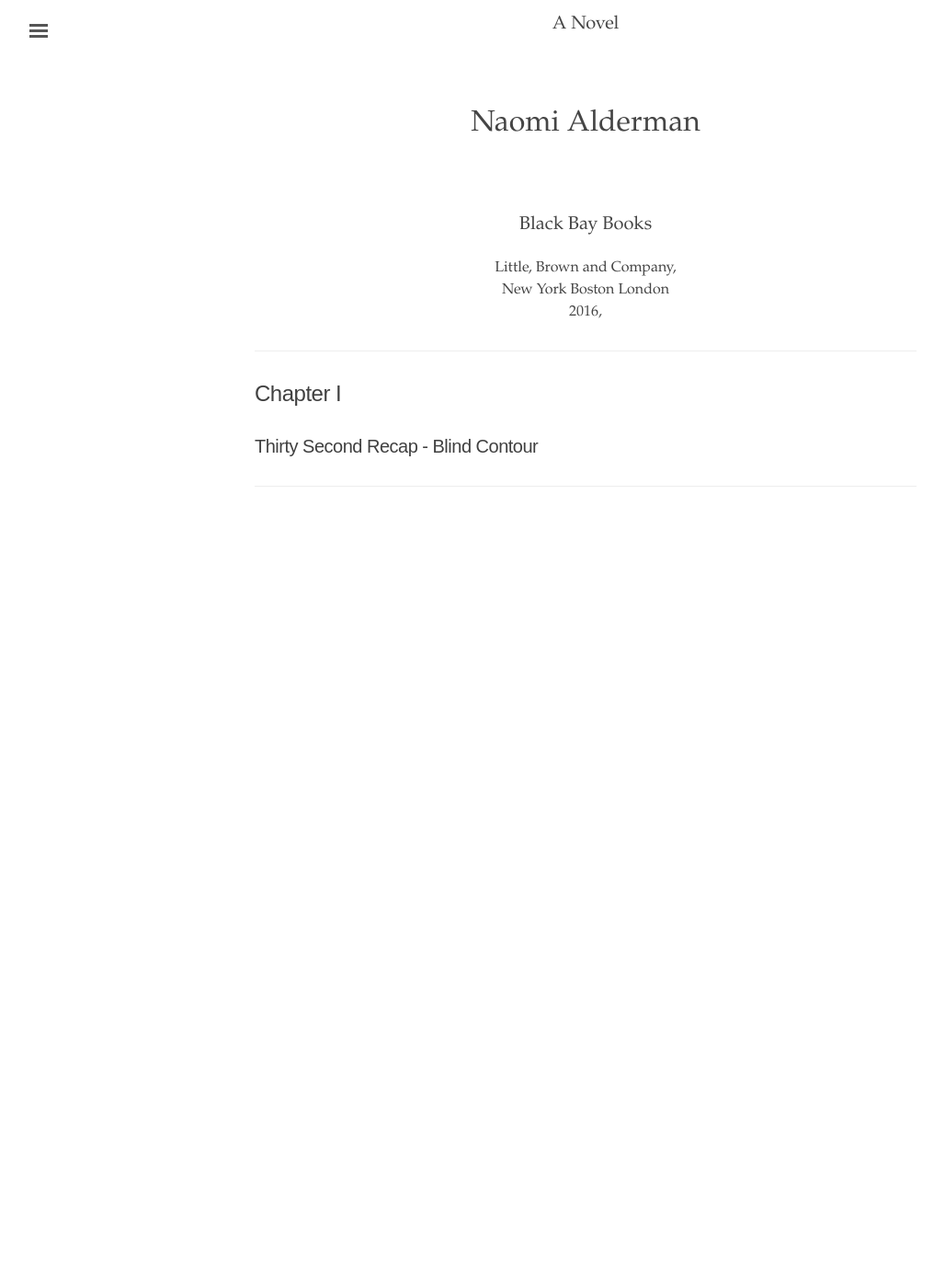
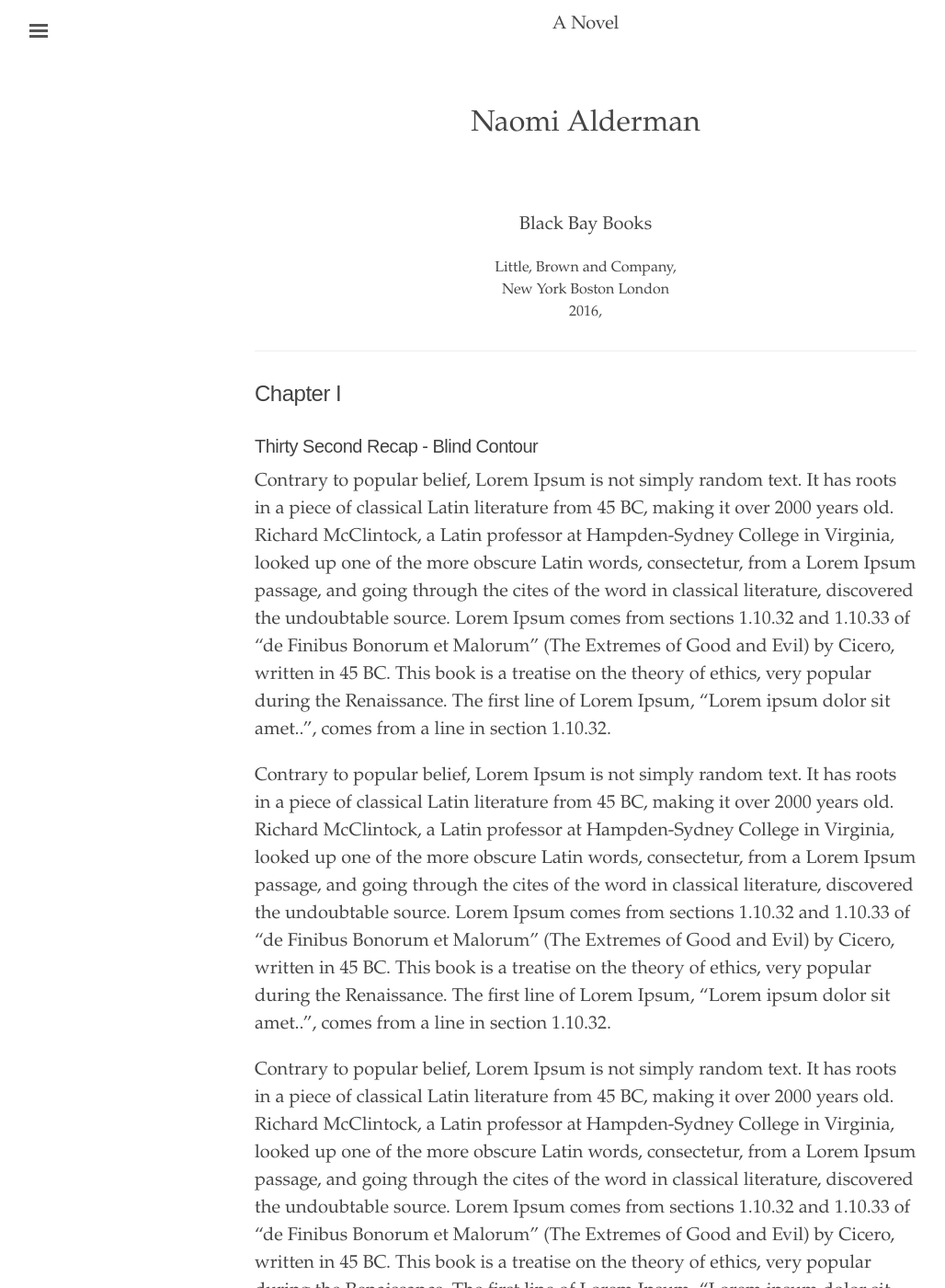
Before and after one commit to yngtodd/sketchbook, a Jekyll site: the page built from contents/thepower.md, in a window 1280 px wide and 1400 px high, scrolled down 891 px. Shown: the whole window at 92% size, without its empty margins (3-1031 px from the left). Built offline with Jekyll 4.4.1, drawn with Linux system fonts in a browser that asks for light colours; before the commit the page ends 1521 px from its top, so only the background shows below that; some of the changed text lies outside the part shown.

Commit message:
lorem ipsum

```diff
--- a/contents/thepower.md
+++ b/contents/thepower.md
@@ -37,4 +37,14 @@
 
 ### Thirty Second Recap - Blind Contour
 
+Contrary to popular belief, Lorem Ipsum is not simply random text. It has roots in a piece of classical Latin literature from 45 BC, making it over 2000 years old. Richard McClintock, a Latin professor at Hampden-Sydney College in Virginia, looked up one of the more obscure Latin words, consectetur, from a Lorem Ipsum passage, and going through the cites of the word in classical literature, discovered the undoubtable source. Lorem Ipsum comes from sections 1.10.32 and 1.10.33 of "de Finibus Bonorum et Malorum" (The Extremes of Good and Evil) by Cicero, written in 45 BC. This book is a treatise on the theory of ethics, very popular during the Renaissance. The first line of Lorem Ipsum, "Lorem ipsum dolor sit amet..", comes from a line in section 1.10.32.
+
+Contrary to popular belief, Lorem Ipsum is not simply random text. It has roots in a piece of classical Latin literature from 45 BC, making it over 2000 years old. Richard McClintock, a Latin professor at Hampden-Sydney College in Virginia, looked up one of the more obscure Latin words, consectetur, from a Lorem Ipsum passage, and going through the cites of the word in classical literature, discovered the undoubtable source. Lorem Ipsum comes from sections 1.10.32 and 1.10.33 of "de Finibus Bonorum et Malorum" (The Extremes of Good and Evil) by Cicero, written in 45 BC. This book is a treatise on the theory of ethics, very popular during the Renaissance. The first line of Lorem Ipsum, "Lorem ipsum dolor sit amet..", comes from a line in section 1.10.32.
+
+Contrary to popular belief, Lorem Ipsum is not simply random text. It has roots in a piece of classical Latin literature from 45 BC, making it over 2000 years old. Richard McClintock, a Latin professor at Hampden-Sydney College in Virginia, looked up one of the more obscure Latin words, consectetur, from a Lorem Ipsum passage, and going through the cites of the word in classical literature, discovered the undoubtable source. Lorem Ipsum comes from sections 1.10.32 and 1.10.33 of "de Finibus Bonorum et Malorum" (The Extremes of Good and Evil) by Cicero, written in 45 BC. This book is a treatise on the theory of ethics, very popular during the Renaissance. The first line of Lorem Ipsum, "Lorem ipsum dolor sit amet..", comes from a line in section 1.10.32.
+
+Contrary to popular belief, Lorem Ipsum is not simply random text. It has roots in a piece of classical Latin literature from 45 BC, making it over 2000 years old. Richard McClintock, a Latin professor at Hampden-Sydney College in Virginia, looked up one of the more obscure Latin words, consectetur, from a Lorem Ipsum passage, and going through the cites of the word in classical literature, discovered the undoubtable source. Lorem Ipsum comes from sections 1.10.32 and 1.10.33 of "de Finibus Bonorum et Malorum" (The Extremes of Good and Evil) by Cicero, written in 45 BC. This book is a treatise on the theory of ethics, very popular during the Renaissance. The first line of Lorem Ipsum, "Lorem ipsum dolor sit amet..", comes from a line in section 1.10.32.
+
+Contrary to popular belief, Lorem Ipsum is not simply random text. It has roots in a piece of classical Latin literature from 45 BC, making it over 2000 years old. Richard McClintock, a Latin professor at Hampden-Sydney College in Virginia, looked up one of the more obscure Latin words, consectetur, from a Lorem Ipsum passage, and going through the cites of the word in classical literature, discovered the undoubtable source. Lorem Ipsum comes from sections 1.10.32 and 1.10.33 of "de Finibus Bonorum et Malorum" (The Extremes of Good and Evil) by Cicero, written in 45 BC. This book is a treatise on the theory of ethics, very popular during the Renaissance. The first line of Lorem Ipsum, "Lorem ipsum dolor sit amet..", comes from a line in section 1.10.32.
+
 ---
```
